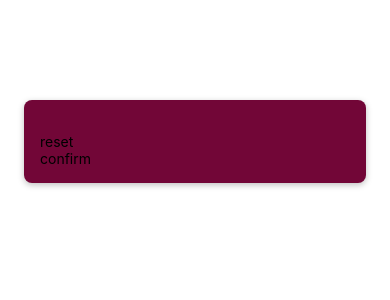
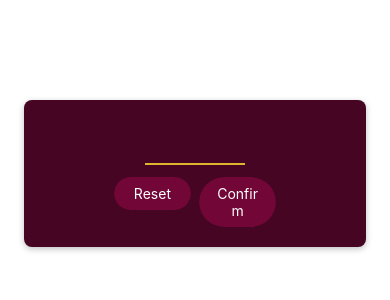
Before and after one commit to jaeryo2357/ReactNative_Guess_my_number, a React Native app: screen / in a window 390 px wide. Shown: the top 300 px of the page. Built offline with nearby package versions, Linux system fonts and the light colour scheme.

Commit message:
시작화면 버튼 스타일링 하기

```diff
--- a/components/PrimaryButton.js
+++ b/components/PrimaryButton.js
@@ -1,11 +1,46 @@
-import { View, Text } from "react-native";
+import { View, Text, Pressable, StyleSheet } from "react-native";
 
 function PrimaryButton({ children }) {
+
+    function pressHandler() {
+        console.log("pressed")
+    }
+
     return (
-        <View>
-            <Text>{children}</Text>
+        <View style={styles.buttonOutContainer}>
+            <Pressable
+             android_ripple={{ color: '#91305cff' }}
+             style={({pressed}) => pressed ? [
+                styles.buttonInnerContainer, styles.pressed
+             ] : styles.buttonInnerContainer}
+             onPress={pressHandler}
+             >
+                <Text style={styles.buttonText}>{children}</Text>
+            </Pressable>
         </View>
     );
 }
 
 export default PrimaryButton;
+
+const styles = StyleSheet.create({
+    buttonOutContainer: {
+        borderRadius: 28,
+        margin: 4,
+        overflow: 'hidden',
+    },
+    buttonInnerContainer: {
+        backgroundColor: "#720637",
+        paddingVertical: 8,
+        paddingHorizontal: 16,
+        borderRadius: 28,
+        elevation: 2,
+    },
+    buttonText: {
+        color: "white",
+        textAlign: "center",
+    },
+    pressed: {
+        opacity: 0.75
+    }
+})
--- a/screens/StartGameScreen.js
+++ b/screens/StartGameScreen.js
@@ -4,9 +4,19 @@ import PrimaryButton from "../components/PrimaryButton";
 function StartGameScreen() {
     return (
         <View style={styles.inputContainer}>
-            <TextInput/>
-            <PrimaryButton>reset</PrimaryButton>
-            <PrimaryButton>confirm</PrimaryButton>
+            <TextInput style={styles.numberInput}
+                maxLength={2} keyboardType="number-pad"
+                autoCorrect={false}
+                autoCapitalize="none"
+            />
+            <View style={styles.buttonsContainer}>
+                <View style={styles.buttonContainer}>
+                    <PrimaryButton>Reset</PrimaryButton>
+                </View>
+                <View style={styles.buttonContainer}>
+                    <PrimaryButton>Confirm</PrimaryButton>
+                </View>
+            </View>
         </View>
     );
 }
@@ -19,11 +29,28 @@ const styles = StyleSheet.create({
         marginHorizontal: 24,
         padding: 16,
         borderRadius: 8,
-        backgroundColor: '#720637',
+        backgroundColor: '#460522ff',
         elevation: 4,
         shadowColor: 'black',
-        shadowOffset: { width: 0, height: 2},
+        shadowOffset: { width: 0, height: 2 },
         shadowRadius: 6,
-        shadowOpacity: 0.25
+        shadowOpacity: 0.25,
+        alignItems: 'center'
+    },
+    numberInput: {
+        width: 100,
+        fontSize: 32,
+        borderBottomColor: '#ddb52f',
+        color: '#ddb52f',
+        borderBottomWidth: 2,
+        marginVertical: 8,
+        fontWeight: 'bold',
+        textAlign: 'center',
+    },
+    buttonsContainer: {
+        flexDirection: 'row',
+    },
+    buttonContainer: {
+        flex: 1
     }
 });
```
